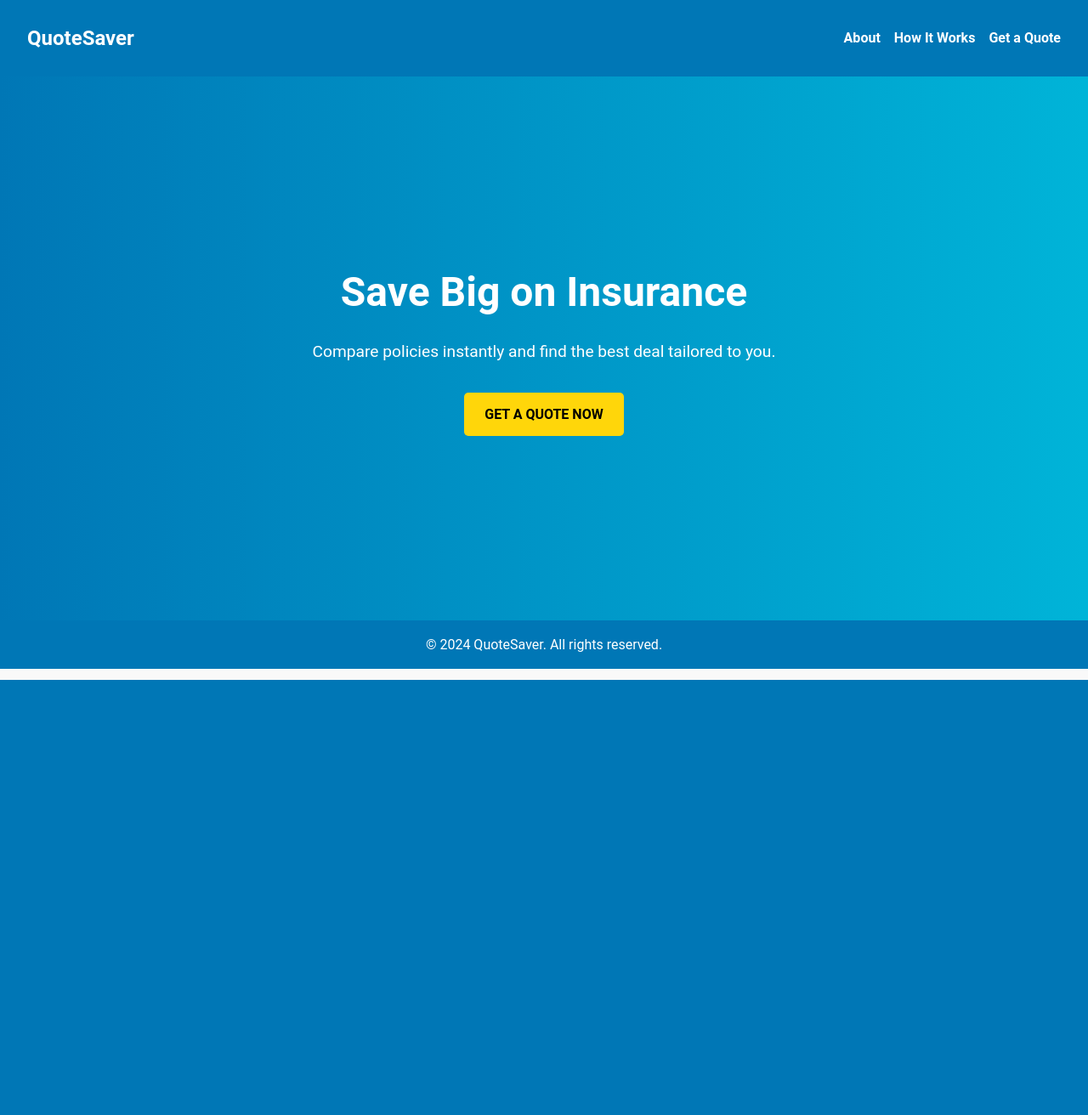
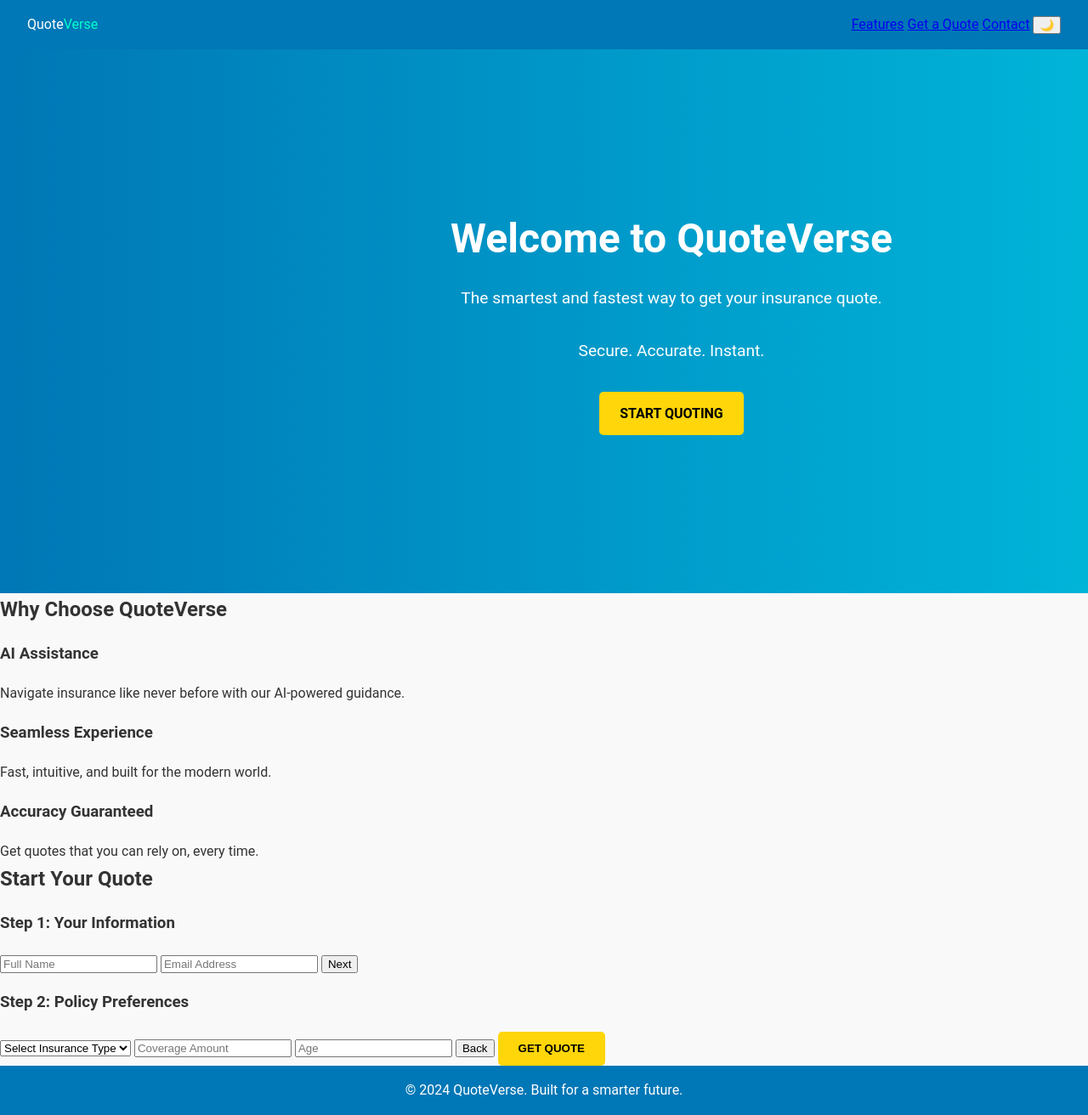
Before and after one commit to CalvinNowicki/Website, a Flask app: page / in a window 1280 px wide. Shown: the whole page at 85% size. Before the commit the page ends 800 px from the top, so only its background shows below. Run offline with Flask 3, Linux system fonts and the light colour scheme; a map, chart or similar area stays blank.

Commit message:
Update index.html

```diff
--- a/templates/index.html
+++ b/templates/index.html
@@ -3,36 +3,84 @@
 <head>
     <meta charset="UTF-8">
     <meta name="viewport" content="width=device-width, initial-scale=1.0">
-    <title>Insurance Quoting Service</title>
-    <link rel="stylesheet" href="style.css">
+    <title>QuoteVerse | Advanced Insurance Quoting</title>
+    <link rel="stylesheet" href="/static/style.css">
+    <link href="https://fonts.googleapis.com/css2?family=Roboto+Mono:wght@400;700&display=swap" rel="stylesheet">
+    <script src="https://cdnjs.cloudflare.com/ajax/libs/three.js/r128/three.min.js"></script>
 </head>
 <body>
-    <!-- Header Section -->
-    <header class="header">
-        <nav class="navbar">
-            <h1>QuoteSaver</h1>
-            <ul class="nav-links">
-                <li><a href="#about">About</a></li>
-                <li><a href="#how-it-works">How It Works</a></li>
-                <li><a href="#get-quote">Get a Quote</a></li>
-            </ul>
+    <!-- Navigation -->
+    <header class="navbar">
+        <div class="logo">Quote<span style="color:#00ffcc;">Verse</span></div>
+        <nav>
+            <a href="#features">Features</a>
+            <a href="#quote">Get a Quote</a>
+            <a href="#contact">Contact</a>
+            <button id="dark-mode-toggle">🌙</button>
         </nav>
     </header>
 
     <!-- Hero Section -->
     <section class="hero">
+        <canvas id="hero-canvas"></canvas>
         <div class="hero-content">
-            <h1>Save Big on Insurance</h1>
-            <p>Compare policies instantly and find the best deal tailored to you.</p>
-            <a href="#get-quote" class="cta-button">Get a Quote Now</a>
+            <h1>Welcome to QuoteVerse</h1>
+            <p>The smartest and fastest way to get your insurance quote.</p>
+            <p>Secure. Accurate. Instant.</p>
+            <a href="#quote" class="cta-button">Start Quoting</a>
         </div>
+    </section>
+
+    <!-- Features Section -->
+    <section id="features" class="features">
+        <h2>Why Choose QuoteVerse</h2>
+        <div class="feature-cards">
+            <div class="card glass">
+                <h3>AI Assistance</h3>
+                <p>Navigate insurance like never before with our AI-powered guidance.</p>
+            </div>
+            <div class="card glass">
+                <h3>Seamless Experience</h3>
+                <p>Fast, intuitive, and built for the modern world.</p>
+            </div>
+            <div class="card glass">
+                <h3>Accuracy Guaranteed</h3>
+                <p>Get quotes that you can rely on, every time.</p>
+            </div>
+        </div>
+    </section>
+
+    <!-- Quoting Form -->
+    <section id="quote" class="quote">
+        <h2>Start Your Quote</h2>
+        <form id="quote-form">
+            <div class="form-step active">
+                <h3>Step 1: Your Information</h3>
+                <input type="text" id="customer_name" name="customer_name" placeholder="Full Name" class="form-input" required>
+                <input type="email" id="customer_email" name="customer_email" placeholder="Email Address" class="form-input" required>
+                <button type="button" class="next-step">Next</button>
+            </div>
+            <div class="form-step">
+                <h3>Step 2: Policy Preferences</h3>
+                <select id="insurance_type" name="insurance_type" class="form-input" required>
+                    <option value="">Select Insurance Type</option>
+                    <option value="Auto">Auto</option>
+                    <option value="Home">Home</option>
+                    <option value="Health">Health</option>
+                </select>
+                <input type="number" id="coverage_amount" name="coverage_amount" placeholder="Coverage Amount" class="form-input" required>
+                <input type="number" id="age" name="age" placeholder="Age" class="form-input" required>
+                <button type="button" class="prev-step">Back</button>
+                <button type="submit" class="cta-button">Get Quote</button>
+            </div>
+        </form>
     </section>
 
     <!-- Footer -->
     <footer class="footer">
-        <p>&copy; 2024 QuoteSaver. All rights reserved.</p>
+        <p>&copy; 2024 QuoteVerse. Built for a smarter future.</p>
     </footer>
 
-    <script src="script.js"></script>
+    <script src="/static/script.js"></script>
 </body>
 </html>
```
